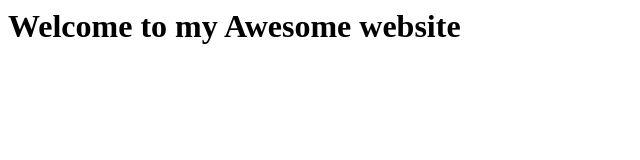
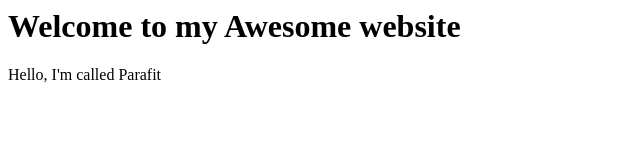
Before and after one commit to iamperfect927/GitHub-GL-Tutorial, a plain HTML site: page index.html in a window 1280 px wide. Shown: the whole page, without its empty margins (0-640 px from the left). Drawn offline with Linux system fonts and the light colour scheme.

Commit message:
Added a p tag to index.html

```diff
--- a/index.html
+++ b/index.html
@@ -1,4 +1,5 @@
 <html>
   <title>This is my Awesome website</title>
   <h1> Welcome to my Awesome website</h1>
+  <p>Hello, I'm called Parafit</p>
 </html>
```
